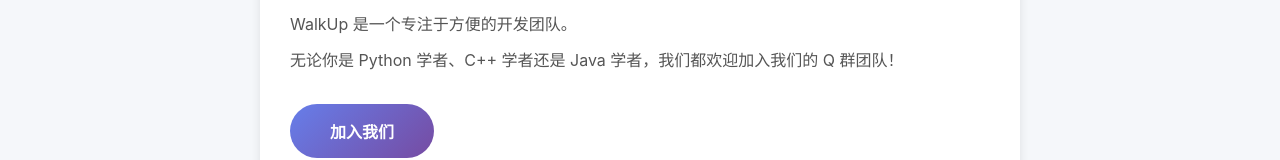
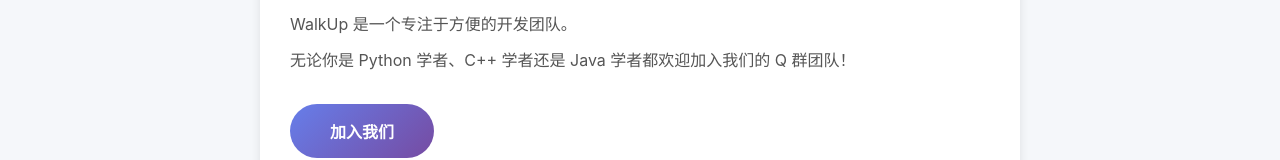
Before and after one commit to WalkUpOfficial/WalkUp, a plain HTML site: page index.html in a window 1280 px wide. Shown: the part 309-469 px from the top of the page. Drawn offline with Linux system fonts and the light colour scheme.

Commit message:
index.html

```diff
--- a/index.html
+++ b/index.html
@@ -162,7 +162,7 @@
         <div class="card">
             <h2>关于我们</h2>
             <p>WalkUp 是一个专注于方便的开发团队。</p>
-            <p>无论你是 Python 学者、C++ 学者还是 Java 学者，我们都欢迎加入我们的 Q 群团队！</p>
+            <p>无论你是 Python 学者、C++ 学者还是 Java 学者都欢迎加入我们的 Q 群团队！</p>
 
             <button class="btn" onclick="toggleJoin()">加入我们</button>
 
```
